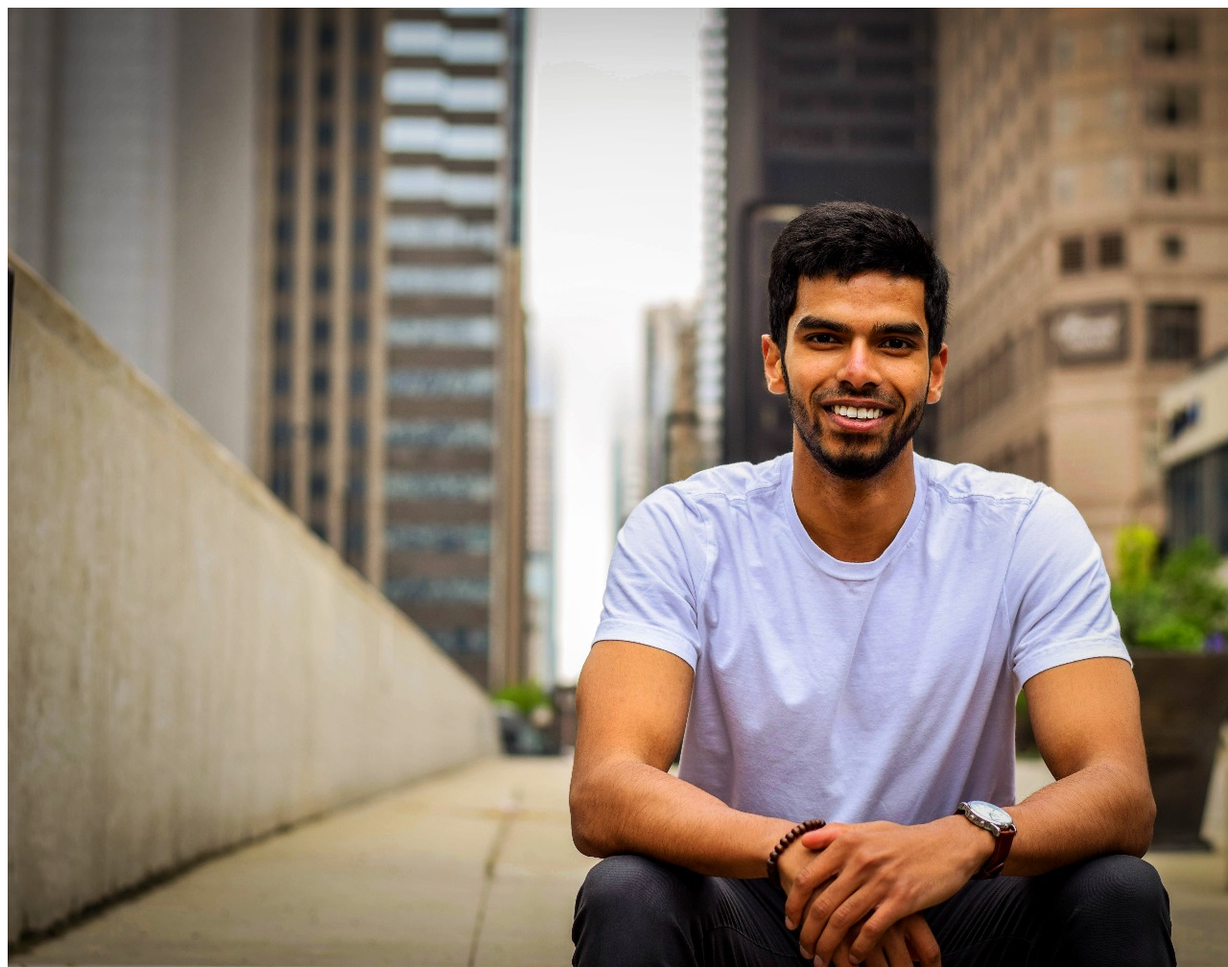
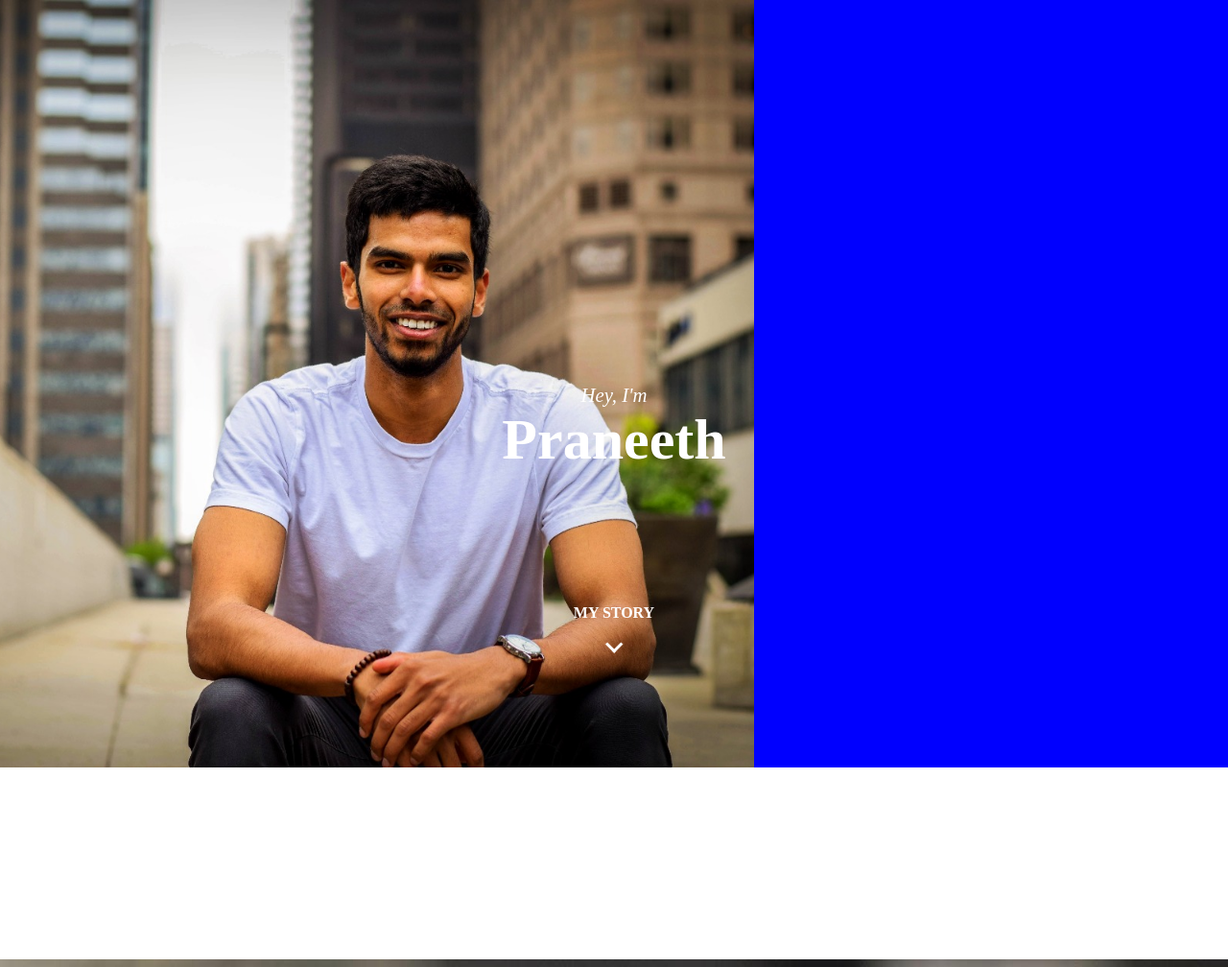
Before and after one commit to PraneethVT/thalla.io, a plain HTML site: page index.html in a window 1280 px wide. Shown: the top 1008 px of the page at 96% size. Drawn offline with Linux system fonts and the light colour scheme; a web font is replaced by a local one.

Commit message:
finished CSS on landing page

```diff
--- a/index.css
+++ b/index.css
@@ -1,5 +1,70 @@
+body {
+  margin: 0;
+  font-family: Muli;
+}
+
+/* Start of landing page */
+#landing {
+  background-color: blue;
+  margin-bottom: 200px;
+}
+
+#landing_pic_container {
+  width: 100%; /* or whatever is required */
+  height: 100vh;
+  text-align: center; /* ensures the image is always in the h-middle */
+  overflow: hidden; /* hide the cropped portion */
+}
+
+#landing_pic {
+  position: relative; /* allows repositioning */
+  left: 100%; /* move the whole width of the image to the right */
+  margin-left: -260%; /*magic! */
+
+  height: 100%;
+  width: auto;
+  vertical-align: top;
+}
+
+#landing_text_container {
+  position: absolute;
+  top: 50%;
+  width: 100%;
+  text-align: center;
+}
+
+#top {
+  color: white;
+  font-style: italic;
+  font-size: 20.8px;
+  margin: 0;
+  font-weight: 300;
+}
+
+#bottom {
+  color: white;
+  font-weight: 600;
+  font-size: 60px;
+  margin: 0;
+}
+
+#my_story_text_container {
+  position: absolute;
+  left: 50%;
+  transform: translate(-50%);
+  top: 230%;
+}
+
+#my_story {
+  color: white;
+  font-weight: 600;
+  margin-bottom: 0;
+  position: relative;
+  top: 60%;
+}
+
 /* Arrow stuff */
-/*#arrow_holder {
+#arrow_holder {
   width: 100%;
 }
 
@@ -11,7 +76,7 @@
   cursor: pointer;
 
   border-style: solid;
-  border-color: black;
+  border-color: white;
   transform: rotate(45deg);
   -webkit-transform: rotate(45deg);
 }
@@ -32,5 +97,7 @@
   60% {
     transform: translateY(4px);
   }
-}*/
+}
 /* Arrow stuff */
+
+/* End of landing page */
--- a/index.html
+++ b/index.html
@@ -13,14 +13,16 @@
   </head>
   <body>
     <div id="landing">
-      <img id="landing_pic" src="./Praneeth1.jpg" alt="Praneeth">
+      <div id="landing_pic_container">
+        <img src="./Praneeth1.jpg" id="landing_pic" alt="Praneeth">
+      </div>
       <div id="landing_text_container">
         <div id="intro_text">
-          <p>Hey, I'm</p>
-          <p>Praneeth</p>
+          <p id="top">Hey, I'm</p>
+          <p id="bottom">Praneeth</p>
         </div>
         <div id="my_story_text_container">
-          <p>MY STORY</p>
+          <p id="my_story">MY STORY</p>
           <div id="arrow_holder">
             <p id="bounce_holder"><i id="arrow" style></i></p>
           </div>
```
